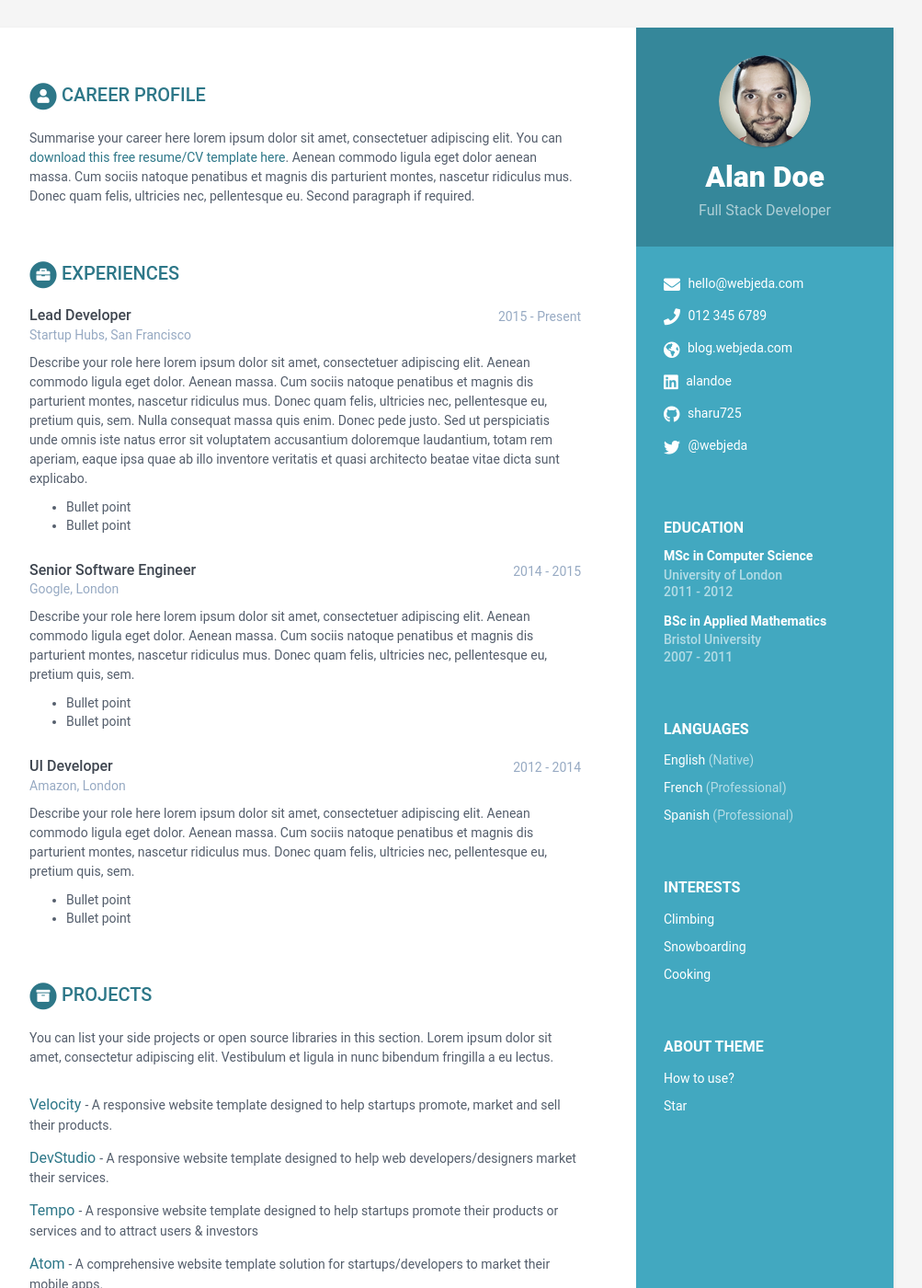
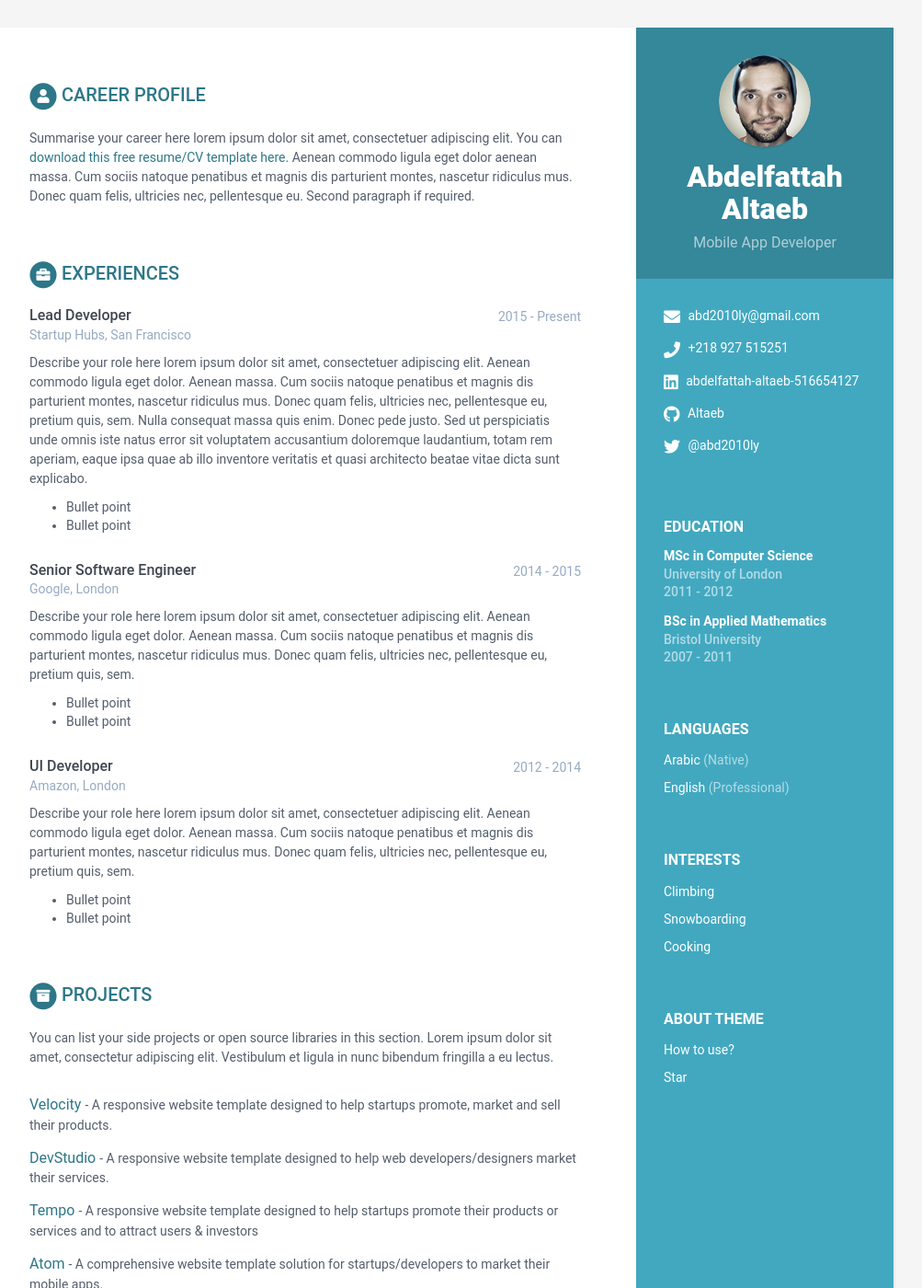
Before and after one commit to Altaeb/me, a Jekyll site: the page built from index.html, in a window 1280 px wide and 1400 px high. Shown: the whole window at 92% size, without its empty margins (168-1171 px from the left). Built offline with Jekyll 4.4.1, drawn with Linux system fonts in a browser that asks for light colours.

Commit message:
Some change

```diff
--- a/_data/data.yml
+++ b/_data/data.yml
@@ -7,32 +7,29 @@ sidebar:
     education: True # set to False if you want education in main section instead of in sidebar
 
     # Profile information
-    name: Alan Doe
-    tagline: Full Stack Developer
+    name: Abdelfattah Altaeb
+    tagline: Mobile App Developer
     avatar: profile.png  #place a 100x100 picture inside /assets/images/ folder and provide the name of the file below
 
     # Sidebar links
-    email: hello@webjeda.com
-    phone: 012 345 6789
-    website: blog.webjeda.com #do not add http://
-    linkedin: alandoe
-    github: sharu725
+    email: abd2010ly@gmail.com
+    phone: +218 927 515251
+    website: #do not add http://
+    linkedin: abdelfattah-altaeb-516654127
+    github: Altaeb
     telegram: # add your nickname without '@' sign
     gitlab:
     bitbucket:
-    twitter: '@webjeda'
+    twitter: '@abd2010ly'
     stack-overflow: # Number/Username, e.g. 123456/alandoe
     codewars:
     goodreads: # Number-Username, e.g. 123456-alandoe
 
     languages:
-      - idiom: English
+      - idiom: Arabic
         level: Native
 
-      - idiom: French
-        level: Professional
-
-      - idiom: Spanish
+      - idiom: English
         level: Professional
 
     interests:
```
